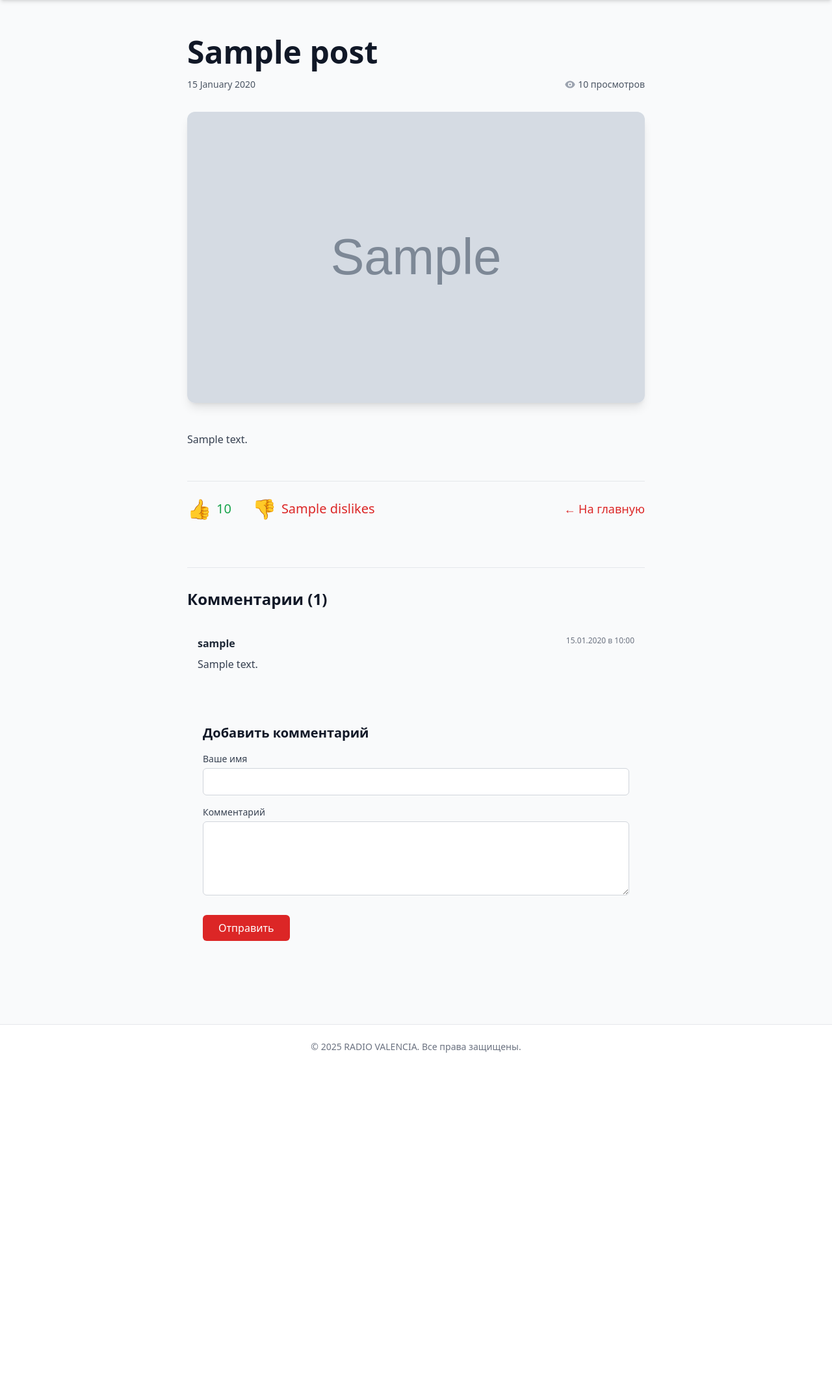
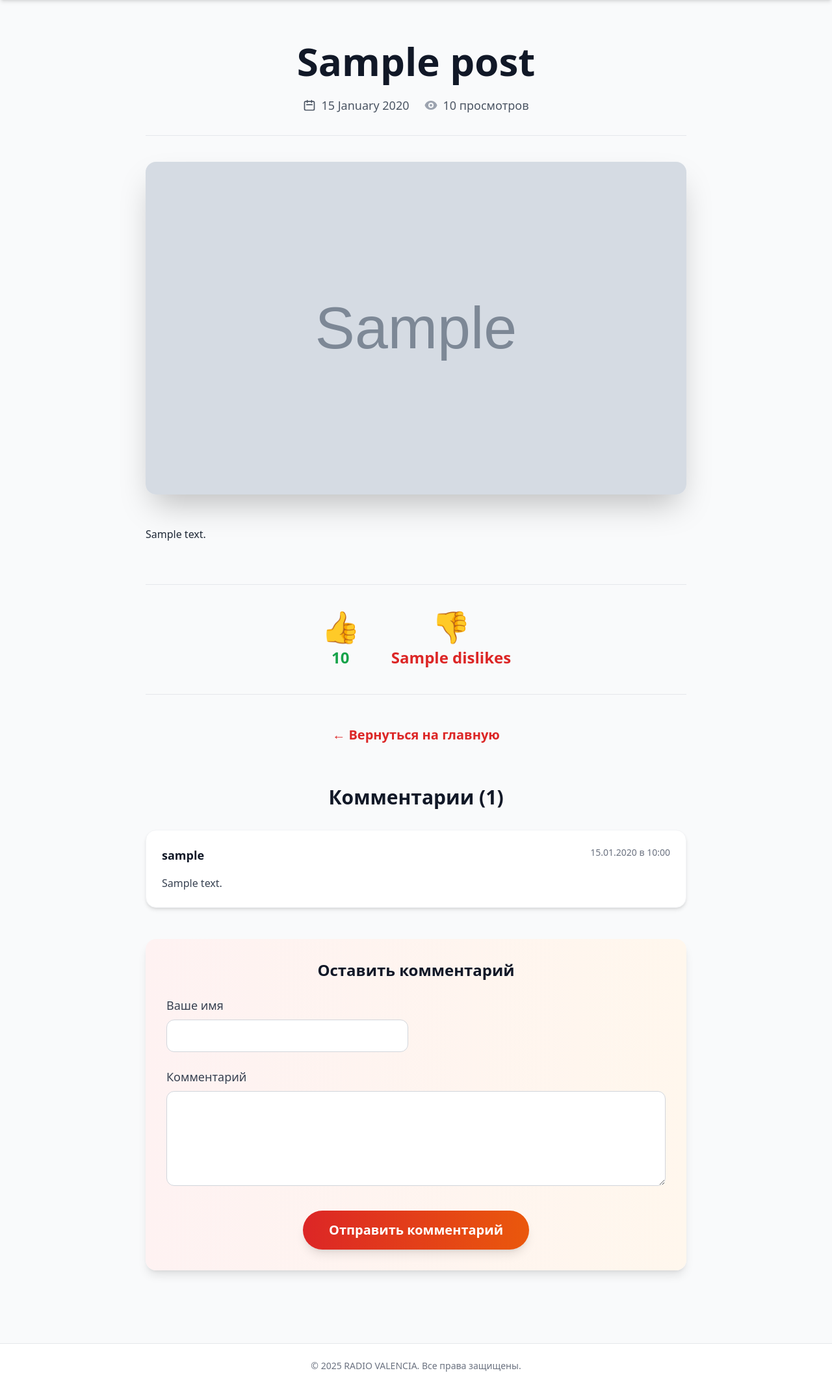
Before and after one commit to ne-proger/radio-valencia, a Flask app: template templates/post.html in a window 1280 px wide. Shown: the part 72-2208 px from the top of the page at 65% size. Before the commit the page ends 1692 px from the top, so only its background shows below. Run offline with Flask 3, Linux system fonts and the light colour scheme; the template is opened without the code that fills it: most values are stand-ins (such as "Sample title", 1, 10 or a date in 2020); grey boxes marked "Sample" are stand-in pictures; some libraries are stand-ins or nearby versions.

Commit message:
Design update: balanced post page with better typography, reactions, comments

```diff
--- a/templates/post.html
+++ b/templates/post.html
@@ -1,24 +1,24 @@
 {% extends "base.html" %}
-{% block title %}{{ post.title }}{% endblock %}
+{% block title %}{{ post.title }} — RADIO VALENCIA{% endblock %}
 {% block content %}
 
-<article class="max-w-3xl mx-auto py-6 px-4 sm:px-6 lg:px-8">
-    <!-- Заголовок -->
-    <header class="mb-8">
-        <h1 class="text-3xl sm:text-4xl lg:text-5xl font-bold text-gray-900 leading-tight">
+<article class="max-w-4xl mx-auto py-8 px-4 sm:px-6 lg:px-8">
+    <!-- Заголовок и мета -->
+    <header class="mb-10 text-center border-b border-gray-200 pb-8">
+        <h1 class="text-4xl sm:text-5xl lg:text-6xl font-bold text-gray-900 leading-tight mb-6">
             {{ post.title }}
         </h1>
-
-        <!-- Мета-информация: дата и просмотры -->
-        <div class="mt-4 flex flex-wrap items-center justify-between text-sm text-gray-600">
-            <time datetime="{{ post.date_posted.isoformat() }}">
+        <div class="flex flex-col sm:flex-row items-center justify-center gap-6 text-gray-600 text-lg">
+            <time datetime="{{ post.date_posted.isoformat() }}" class="flex items-center">
+                <svg class="w-5 h-5 mr-2" fill="none" stroke="currentColor" viewBox="0 0 24 24">
+                    <path stroke-linecap="round" stroke-linejoin="round" stroke-width="2" d="M8 7V3m8 4V3m-9 8h10M5 21h14a2 2 0 002-2V7a2 2 0 00-2-2H5a2 2 0 00-2 2v12a2 2 0 002 2z"/>
+                </svg>
                 {{ post.date_posted.strftime('%d %B %Y') }}
             </time>
-
-            <div class="flex items-center mt-2 sm:mt-0">
-                <svg class="w-4 h-4 mr-1 text-gray-400" fill="currentColor" viewBox="0 0 20 20" xmlns="http://www.w3.org/2000/svg">
-                    <path d="M10 12a2 2 0 100-4 2 2 0 000 4z"></path>
-                    <path fill-rule="evenodd" d="M.458 10C1.732 5.943 5.522 3 10 3s8.268 2.943 9.542 7c-1.274 4.057-5.064 7-9.542 7S1.732 14.057.458 10zM14 10a4 4 0 11-8 0 4 4 0 018 0z" clip-rule="evenodd"></path>
+            <div class="flex items-center">
+                <svg class="w-5 h-5 mr-2 text-gray-400" fill="currentColor" viewBox="0 0 20 20">
+                    <path d="M10 12a2 2 0 100-4 2 2 0 000 4z"/>
+                    <path fill-rule="evenodd" d="M.458 10C1.732 5.943 5.522 3 10 3s8.268 2.943 9.542 7c-1.274 4.057-5.064 7-9.542 7S1.732 14.057.458 10zM14 10a4 4 0 11-8 0 4 4 0 018 0z" clip-rule="evenodd"/>
                 </svg>
                 <span>{{ post.views }} просмотров</span>
             </div>
@@ -27,35 +27,110 @@
 
     <!-- Карусель изображений -->
     {% if post.images %}
-    <div class="relative mb-10 -mx-4 sm:mx-0">
-        <div id="carousel-images" class="relative overflow-hidden rounded-xl shadow-lg h-64 sm:h-96 lg:h-[28rem]">
+    <div class="relative mb-12 -mx-4 sm:mx-0">
+        <div id="carousel-images" class="relative overflow-hidden rounded-2xl shadow-2xl h-80 sm:h-96 lg:h-[32rem]">
             {% for img in post.images %}
-            <div class="carousel-item absolute inset-0 transition-opacity duration-700 ease-in-out {{ 'opacity-100' if loop.first else 'opacity-0' }}">
+            <div class="carousel-item absolute inset-0 transition-opacity duration-1000 ease-in-out {{ 'opacity-100' if loop.first else 'opacity-0' }}">
                 <img src="{{ img.url }}" alt="{{ post.title }} — изображение {{ loop.index }}" class="w-full h-full object-cover">
             </div>
             {% endfor %}
         </div>
 
-        <!-- Кнопки навигации -->
         {% if post.images|length > 1 %}
-        <button id="prev-btn" type="button" class="absolute inset-y-0 left-0 z-10 flex items-center justify-center w-12 bg-black/20 hover:bg-black/40 text-white transition">
-            <svg class="w-6 h-6" fill="none" stroke="currentColor" viewBox="0 0 24 24"><path stroke-linecap="round" stroke-linejoin="round" stroke-width="2" d="M15 19l-7-7 7-7"/></svg>
+        <button id="prev-btn" class="absolute inset-y-0 left-4 z-10 flex items-center justify-center w-12 h-12 bg-white/80 hover:bg-white rounded-full shadow-lg transition">
+            <svg class="w-6 h-6 text-gray-800" fill="none" stroke="currentColor" viewBox="0 0 24 24">
+                <path stroke-linecap="round" stroke-linejoin="round" stroke-width="3" d="M15 19l-7-7 7-7"/>
+            </svg>
         </button>
-        <button id="next-btn" type="button" class="absolute inset-y-0 right-0 z-10 flex items-center justify-center w-12 bg-black/20 hover:bg-black/40 text-white transition">
-            <svg class="w-6 h-6" fill="none" stroke="currentColor" viewBox="0 0 24 24"><path stroke-linecap="round" stroke-linejoin="round" stroke-width="2" d="M9 5l7 7-7 7"/></svg>
+        <button id="next-btn" class="absolute inset-y-0 right-4 z-10 flex items-center justify-center w-12 h-12 bg-white/80 hover:bg-white rounded-full shadow-lg transition">
+            <svg class="w-6 h-6 text-gray-800" fill="none" stroke="currentColor" viewBox="0 0 24 24">
+                <path stroke-linecap="round" stroke-linejoin="round" stroke-width="3" d="M9 5l7 7-7 7"/>
+            </svg>
         </button>
 
-        <!-- Точки-индикаторы -->
-        <div class="absolute bottom-4 left-1/2 -translate-x-1/2 flex space-x-2">
+        <div class="absolute bottom-6 left-1/2 -translate-x-1/2 flex space-x-3">
             {% for img in post.images %}
-            <button class="indicator w-2 h-2 rounded-full transition {{ 'bg-white' if loop.first else 'bg-white/50' }}" data-index="{{ loop.index0 }}"></button>
+            <button class="indicator w-3 h-3 rounded-full transition {{ 'bg-white shadow-md' if loop.first else 'bg-white/60' }}" data-index="{{ loop.index0 }}"></button>
             {% endfor %}
         </div>
         {% endif %}
     </div>
     {% endif %}
 
-    <!-- Скрипт карусели -->
+    <!-- Текст статьи -->
+    <div class="prose prose-xl max-w-none text-gray-800 mb-16 leading-relaxed">
+        {{ post.content | markdown | safe }}
+    </div>
+
+    <!-- Реакции -->
+    <div class="flex items-center justify-center gap-12 py-10 border-t border-b border-gray-200 mb-12">
+        <form method="POST" action="{{ url_for('react', post_id=post.id, reaction_type='like') }}" class="flex flex-col items-center">
+            <button type="submit" class="text-5xl hover:scale-110 transition transform duration-200">👍</button>
+            <span class="text-2xl font-bold text-green-600 mt-2">{{ post.likes }}</span>
+        </form>
+
+        <form method="POST" action="{{ url_for('react', post_id=post.id, reaction_type='dislike') }}" class="flex flex-col items-center">
+            <button type="submit" class="text-5xl hover:scale-110 transition transform duration-200">👎</button>
+            <span class="text-2xl font-bold text-red-600 mt-2">{{ post.dislikes }}</span>
+        </form>
+    </div>
+
+    <!-- Кнопка назад -->
+    <div class="text-center mb-12">
+        <a href="{{ url_for('home') }}" class="inline-flex items-center text-red-600 hover:text-red-800 font-semibold text-xl transition">
+            ← Вернуться на главную
+        </a>
+    </div>
+
+    <!-- Комментарии -->
+    <section id="comments" class="mt-16">
+        <h2 class="text-3xl font-bold text-gray-900 mb-8 text-center">Комментарии ({{ post.comments|length }})</h2>
+
+        <div class="space-y-8 mb-12">
+            {% if post.comments %}
+                {% for comment in post.comments %}
+                <div class="bg-white rounded-2xl shadow-md p-6 border border-gray-100">
+                    <div class="flex justify-between items-start mb-4">
+                        <div>
+                            <p class="font-bold text-gray-900 text-lg">{{ comment.username }}</p>
+                        </div>
+                        <p class="text-sm text-gray-500">{{ comment.date_posted.strftime('%d.%m.%Y в %H:%M') }}</p>
+                    </div>
+                    <p class="text-gray-700 leading-relaxed">{{ comment.content }}</p>
+                </div>
+                {% endfor %}
+            {% else %}
+                <p class="text-center text-gray-600 italic text-xl">Комментариев пока нет. Будьте первым!</p>
+            {% endif %}
+        </div>
+
+        <!-- Форма добавления комментария -->
+        <div class="bg-gradient-to-r from-red-50 to-orange-50 rounded-2xl p-8 shadow-lg">
+            <h3 class="text-2xl font-bold text-gray-900 mb-6 text-center">Оставить комментарий</h3>
+            <form method="POST" action="{{ url_for('add_comment', post_id=post.id) }}">
+                <div class="grid grid-cols-1 md:grid-cols-2 gap-6 mb-6">
+                    <div>
+                        <label for="username" class="block text-lg font-medium text-gray-700 mb-2">Ваше имя</label>
+                        <input type="text" id="username" name="username" required
+                               class="w-full px-5 py-3 border border-gray-300 rounded-xl focus:ring-4 focus:ring-red-200 focus:border-red-500 transition">
+                    </div>
+                </div>
+                <div class="mb-8">
+                    <label for="content" class="block text-lg font-medium text-gray-700 mb-2">Комментарий</label>
+                    <textarea id="content" name="content" rows="5" required
+                              class="w-full px-5 py-3 border border-gray-300 rounded-xl focus:ring-4 focus:ring-red-200 focus:border-red-500 transition"></textarea>
+                </div>
+                <div class="text-center">
+                    <button type="submit" class="bg-gradient-to-r from-red-600 to-orange-600 hover:from-red-700 hover:to-orange-700 text-white font-bold py-4 px-10 rounded-full text-xl shadow-lg transition transform hover:scale-105">
+                        Отправить комментарий
+                    </button>
+                </div>
+            </form>
+        </div>
+    </section>
+</article>
+
+<!-- Скрипт карусели остаётся без изменений -->
 <script>
     document.addEventListener('DOMContentLoaded', function() {
         const items = document.querySelectorAll('.carousel-item');
@@ -71,7 +146,8 @@
             });
             indicators.forEach((ind, i) => {
                 ind.classList.toggle('bg-white', i === currentItem);
-                    ind.classList.toggle('bg-white/50', i !== currentItem);
+                ind.classList.toggle('bg-white/60', i !== currentItem);
+                ind.classList.toggle('shadow-md', i === currentItem);
             });
         }
 
@@ -96,74 +172,4 @@
     });
 </script>
 
-    <!-- Текст статьи -->
-    <div class="prose prose-lg max-w-none text-gray-700 mb-12 leading-loose">
-        {{ post.content | markdown | safe }}
-    </div>
-
-    <!-- Реакции и возврат — В ОДНУ СТРОКУ, ЛЕВО/ПРАВО -->
-    <div class="flex items-center justify-between py-6 border-t border-gray-200 w-full">
-        <div class="flex items-center space-x-8">
-            <form method="POST" action="{{ url_for('react', post_id=post.id, reaction_type='like') }}" class="flex items-center">
-                <button type="submit" class="flex items-center space-x-2 text-green-600 hover:text-green-700 transition">
-                    <span class="text-3xl">👍</span>
-                    <span class="text-xl font-medium">{{ post.likes }}</span>
-                </button>
-            </form>
-
-            <form method="POST" action="{{ url_for('react', post_id=post.id, reaction_type='dislike') }}" class="flex items-center">
-                <button type="submit" class="flex items-center space-x-2 text-red-600 hover:text-red-700 transition">
-                    <span class="text-3xl">👎</span>
-                    <span class="text-xl font-medium">{{ post.dislikes }}</span>
-                </button>
-            </form>
-        </div>
-
-        <a href="{{ url_for('home') }}" class="text-red-600 hover:text-red-800 font-medium text-lg transition whitespace-nowrap">
-            ← На главную
-        </a>
-    </div>
-
-    <!-- Комментарии -->
-    <section id="comments" class="mt-12 pt-8 border-t border-gray-200">
-        <h2 class="text-2xl font-bold text-gray-900 mb-6">Комментарии ({{ post.comments|length }})</h2>
-
-        <div class="space-y-6 mb-10">
-            {% if post.comments %}
-                {% for comment in post.comments | sort(attribute='date_posted', reverse=false) %}
-                <div class="bg-gray-50 rounded-lg p-4">
-                    <div class="flex justify-between items-start mb-2">
-                        <span class="font-semibold text-gray-800">{{ comment.username }}</span>
-                        <span class="text-xs text-gray-500">{{ comment.date_posted.strftime('%d.%m.%Y в %H:%M') }}</span>
-                    </div>
-                    <p class="text-gray-700">{{ comment.content }}</p>
-                </div>
-                {% endfor %}
-            {% else %}
-                <p class="text-gray-600 italic">Комментариев пока нет. Станьте первым!</p>
-            {% endif %}
-        </div>
-
-        <!-- Форма комментария -->
-        <div class="bg-gray-50 rounded-lg p-6">
-            <h3 class="text-xl font-semibold text-gray-900 mb-4">Добавить комментарий</h3>
-            <form method="POST" action="{{ url_for('add_comment', post_id=post.id) }}">
-                <div class="mb-4">
-                    <label for="username" class="block text-sm font-medium text-gray-700 mb-1">Ваше имя</label>
-                    <input type="text" id="username" name="username" required
-                           class="w-full px-4 py-2 border border-gray-300 rounded-md focus:ring-red-500 focus:border-red-500">
-                </div>
-                <div class="mb-6">
-                    <label for="content" class="block text-sm font-medium text-gray-700 mb-1">Комментарий</label>
-                    <textarea id="content" name="content" rows="4" required
-                              class="w-full px-4 py-2 border border-gray-300 rounded-md focus:ring-red-500 focus:border-red-500"></textarea>
-                </div>
-                <button type="submit" class="bg-red-600 hover:bg-red-700 text-white font-medium py-2 px-6 rounded-md transition">
-                    Отправить
-                </button>
-            </form>
-        </div>
-    </section>
-</article>
-
 {% endblock %}
```
Lines whose indentation alone changed are shown as unchanged.
